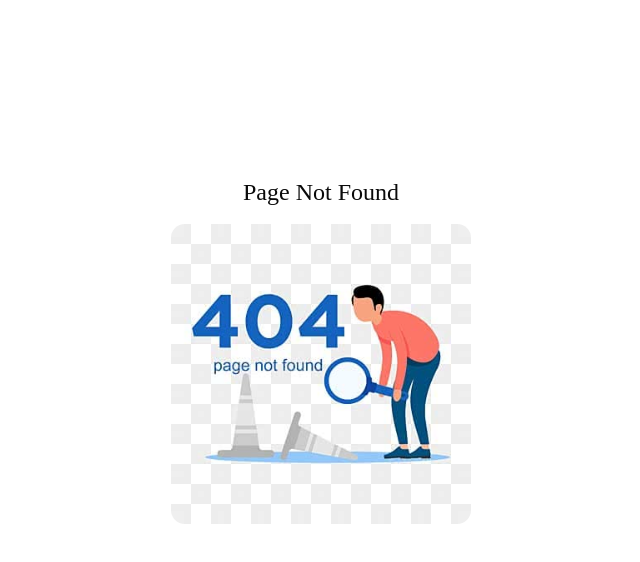
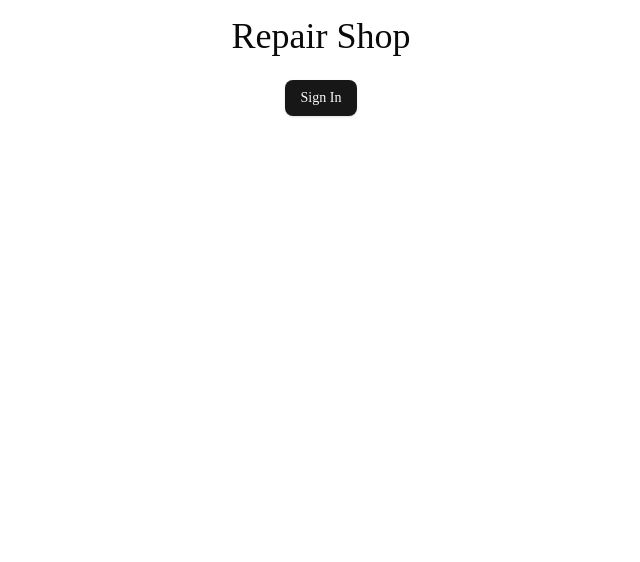
Before and after one commit to Gurarsh2912/repair-shop-management-system, a Next.js app: page /login in a window 1280 px wide. Before the commit this address had no page. Shown: the top 562 px of the page, without its empty margins (319-959 px from the left). Built offline with nearby package versions, Linux system fonts and the light colour scheme.

Commit message:
Add Authentication and Login Page

```diff
--- /dev/null
+++ b/app/api/auth/[kindeAuth]/route.ts
@@ -0,0 +1,3 @@
+import {handleAuth} from "@kinde-oss/kinde-auth-nextjs/server";
+
+export const GET = handleAuth();
--- /dev/null
+++ b/app/login/page.tsx
@@ -0,0 +1,13 @@
+import { LoginLink } from "@kinde-oss/kinde-auth-nextjs/components";
+
+export default function LoginPage() {
+    return (
+        <main className="h-dvh flex flex-col items-center gap-6 text-4xl p-4">
+            <h1>Repair Shop</h1>
+
+            <LoginLink className="inline-flex items-center justify-center rounded-md bg-primary px-4 py-2 text-sm font-medium text-primary-foreground shadow transition-colors hover:bg-primary/90">
+                Sign In
+            </LoginLink>
+        </main>
+    );
+}
--- a/components/Header.tsx
+++ b/components/Header.tsx
@@ -1,6 +1,8 @@
-import {HomeIcon, File, UsersRound}  from "lucide-react";
+import {HomeIcon, File, UsersRound, LogOut}  from "lucide-react";
 import Link from "next/link";
+import { LogoutLink } from "@kinde-oss/kinde-auth-nextjs/components";
 
+import {Button} from "@/components/ui/button";
 import { NavButton } from "@/components/NavButton";
 import { ModeToggle } from "@/components/ModeToggle";
 
@@ -22,6 +24,11 @@ export function Header(){
                     <NavButton href="/tickets" label="Tickets" icon={File} />
                     <NavButton href="/customers" label="Customers" icon={UsersRound} />
                     <ModeToggle/>
+                    <Button variant="ghost" size="icon" aria-label="LogOut" title="LogOut" className="rounded-full" >
+                        <LogoutLink>
+                            <LogOut/>
+                        </LogoutLink>
+                    </Button>
                 </div>
             </div>
 
--- /dev/null
+++ b/middleware.ts
@@ -0,0 +1,16 @@
+import { withAuth } from "@kinde-oss/kinde-auth-nextjs/middleware";
+import { NextRequest } from "next/server";
+
+export default withAuth(
+    async function middleware(request: NextRequest) {
+
+    }, {
+        isReturnToCurrentPage: true,
+    }
+)
+
+export const config = {
+    matcher : [
+        '/((?!api|_next/static|_next/image|auth|favicon.ico|robots.txt|images|login|$).*)',
+    ]
+}
--- a/package.json
+++ b/package.json
@@ -10,6 +10,7 @@
   },
   "dependencies": {
     "@base-ui/react": "^1.6.0",
+    "@kinde-oss/kinde-auth-nextjs": "^2.13.0",
     "@radix-ui/react-dropdown-menu": "^2.1.20",
     "@sentry/nextjs": "^10.66.0",
     "class-variance-authority": "^0.7.1",
```
Also changed, not shown: 1 other file (tests, documents, lock files or other folders).
